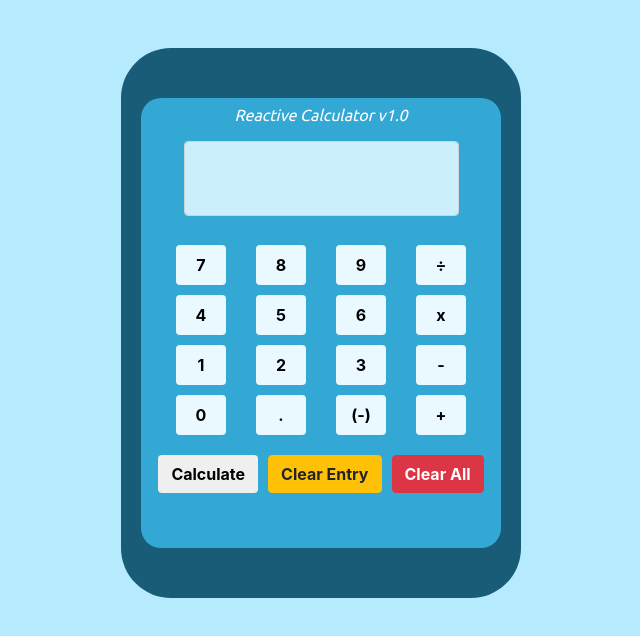
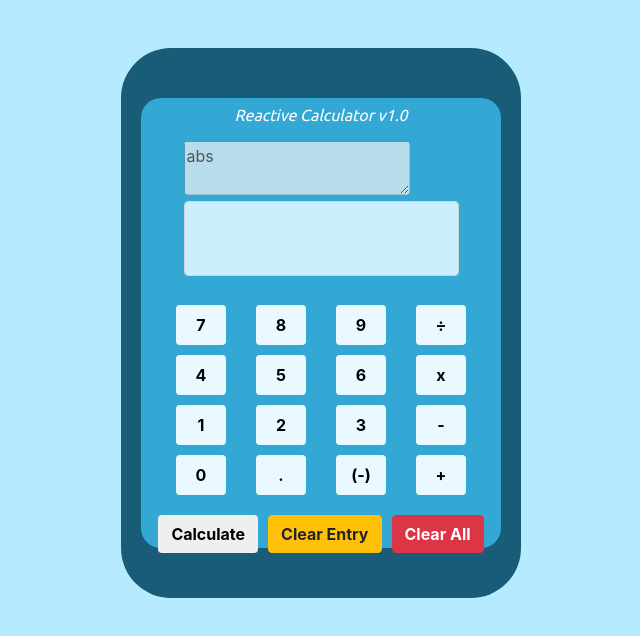
Before and after one commit to Joeseff6/Reactive-Calculator, a React (Create React App) app: page / in a window 1280 px wide. Shown: the top 636 px of the page, without its empty margins (319-959 px from the left). Built offline with nearby package versions, Linux system fonts and the light colour scheme; the HTML template or start-up script is replaced by a standard one.

Commit message:
Added textarea above input

```diff
--- a/src/components/Screen.js
+++ b/src/components/Screen.js
@@ -3,6 +3,7 @@ import "./Screen.css"
 const Screen = ({ onInputChange, input }) => {
   return (
     <form type="submit">
+      <textarea id="result" name="result" disabled>abs</textarea>
       <input
         className="form-control"
         type="text"
```
